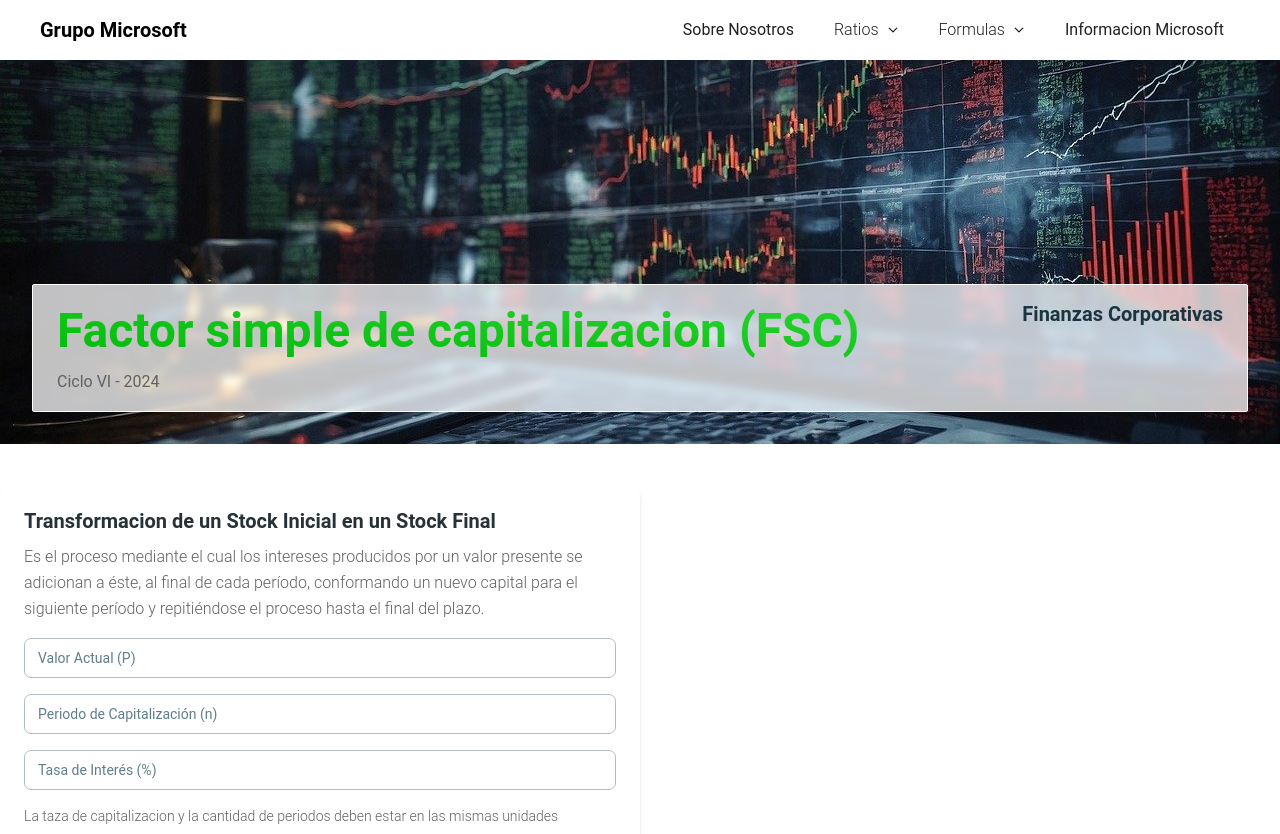
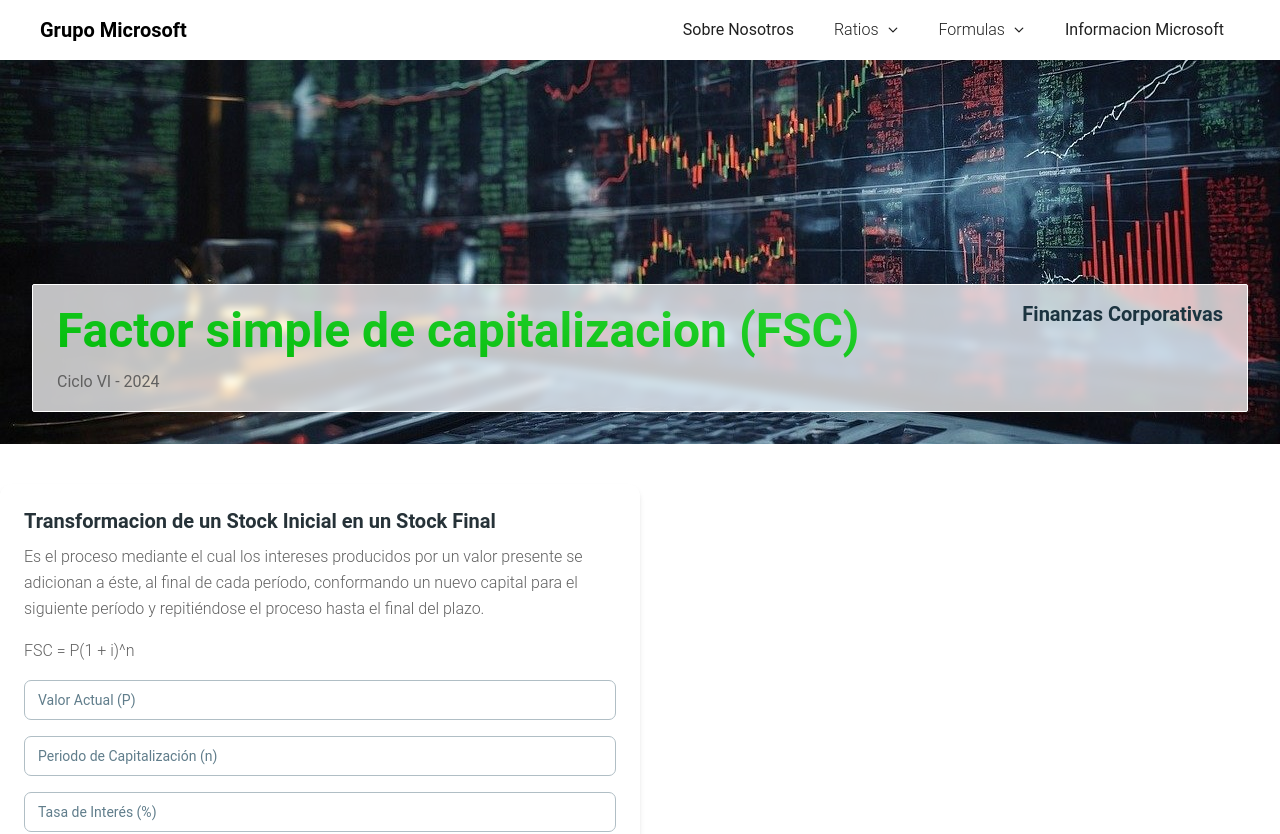
Before and after one commit to ivanfernandeze/finazas_project_react, a React (Vite) app: page /factor-simple-c in a window 1280 px wide. Shown: the top 834 px of the page. Built offline with nearby package versions, Linux system fonts and the light colour scheme.

Commit message:
feat: formulas fsa fsc

```diff
--- a/src/pages/factor_SA/FactorFSA.jsx
+++ b/src/pages/factor_SA/FactorFSA.jsx
@@ -44,6 +44,9 @@ function FactorFSA() {
                     <Typography className='mb-4'>
                         El factor de actualización se define como el número de veces que una cantidad determinada de un bien ha visto crecer su valor, en un determinado periodo de tiempo, debido a la inflación.
                     </Typography>
+                    <Typography className='mb-4'>
+                        FSA = F/(1 + i)^n
+                    </Typography>
                     < FormFSA />
                 </CardBody>
             </Card>
--- a/src/pages/factor_simple/FactorSimple.jsx
+++ b/src/pages/factor_simple/FactorSimple.jsx
@@ -41,6 +41,9 @@ function FactorSimple() {
                     <Typography className='mb-4'>
                         Es el proceso mediante el cual los intereses producidos por un valor presente se adicionan a éste, al final de cada período, conformando un nuevo capital para el siguiente período y repitiéndose el proceso hasta el final del plazo.
                     </Typography>
+                    <Typography className='mb-4'>
+                        FSC = P(1 + i)^n
+                    </Typography>
                     < FormFactorSimple />
                 </CardBody>
             </Card>
```
